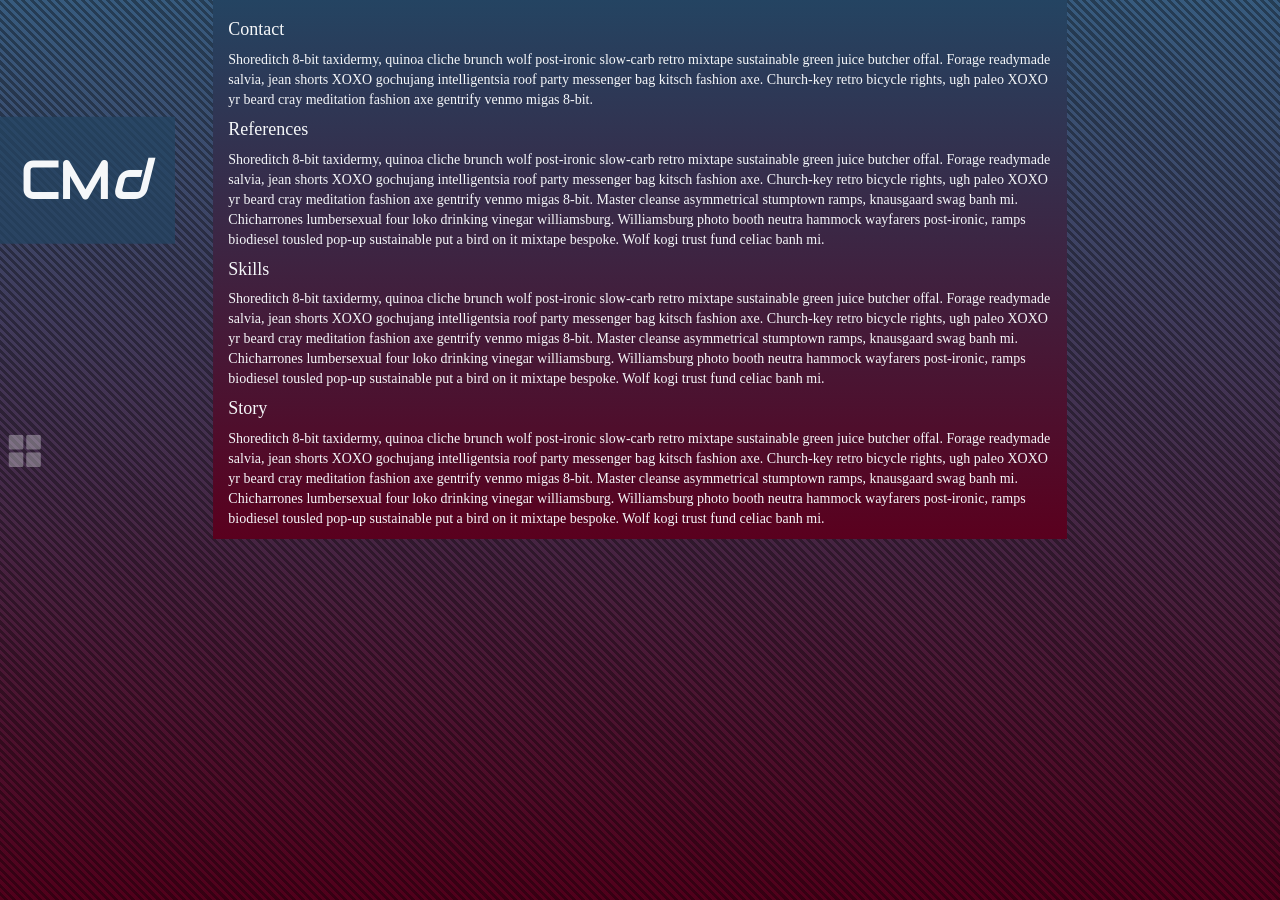
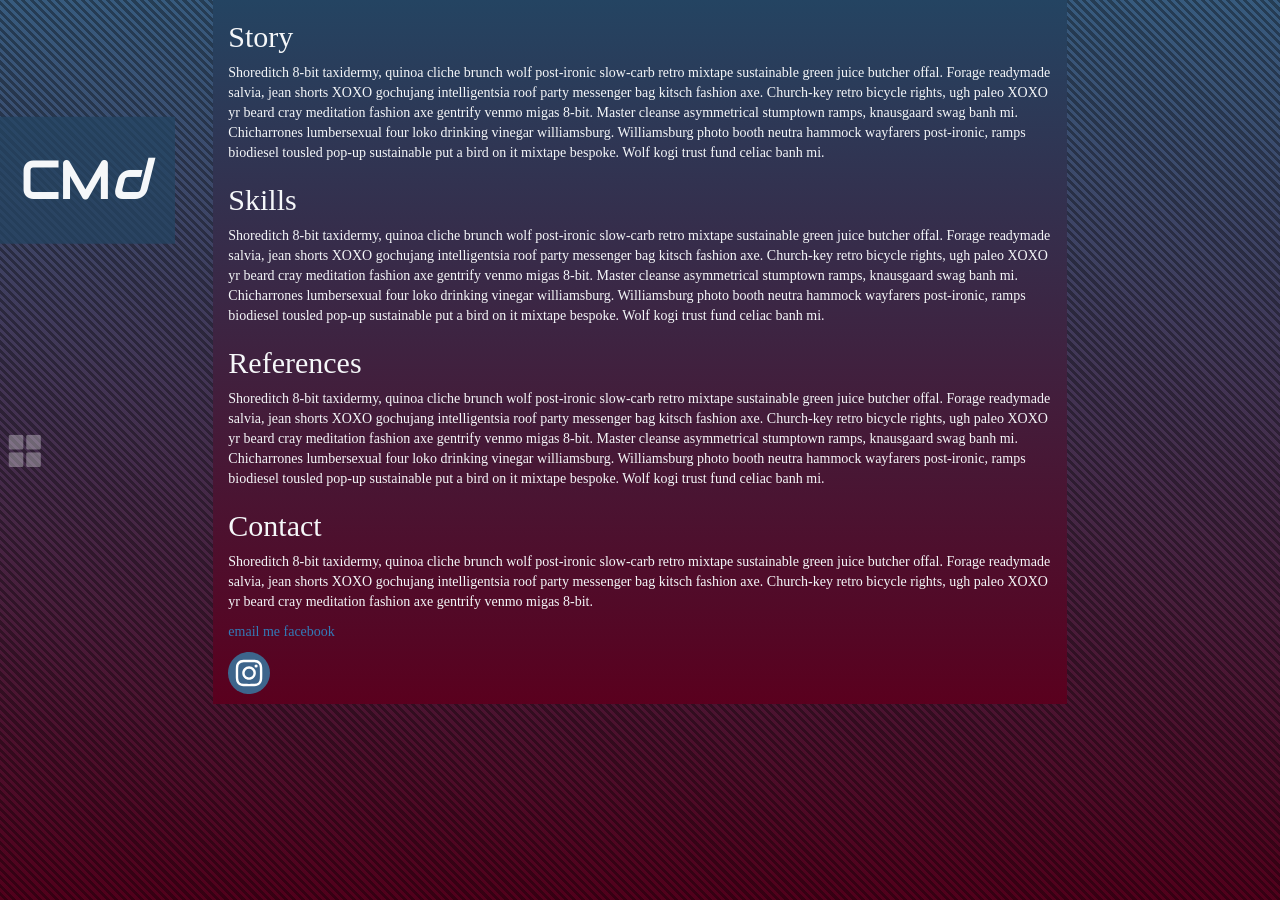
Before and after one commit to cmd1209/portfolio, a Jekyll site: the page built from contact.html, in a window 1280 px wide. Built offline with Jekyll 4.4.1, drawn with Linux system fonts in a browser that asks for light colours; nearby versions of some CDN libraries; some web fonts are replaced.

Commit message:
contact now complete

```diff
--- a/_includes/talent1.html
+++ b/_includes/talent1.html
@@ -2,7 +2,7 @@
   <h4 class="talent-headline">{{site.talent1}}</h4>
   <div class="project-wrapper">
     {% for profile in site.profile limit:4 %}
-      <a class="project" href="contact.html" style="background-image: url({{profile.image.thumbnail}});">
+      <a class="project" href="contact.html#{{profile.title}}" style="background-image: url({{profile.image.thumbnail}});">
         <div class="project-meta">
           <div class="project-meta-text">
             <h4 class="project-title">{{profile.title}}</h4>
--- a/_layouts/contact.html
+++ b/_layouts/contact.html
@@ -12,9 +12,10 @@
               <h2 class="post-title">{{ page.title }}</h2>
               </header>
             <article class="post-content">
-              {% for profile in site.profile limit:4 %}
-                <h4 class="project-title">{{profile.title}}</h4>
-                {{ profile.excerpt }}
+              {% for profile in site.profile reversed limit:4 %}
+                <a id="{{profile.title}}"></a>
+                <h2 class="post-title">{{ profile.title }}</h2>
+                {{ profile.content }}
               {% endfor %}
             </article>
           </div>
```
